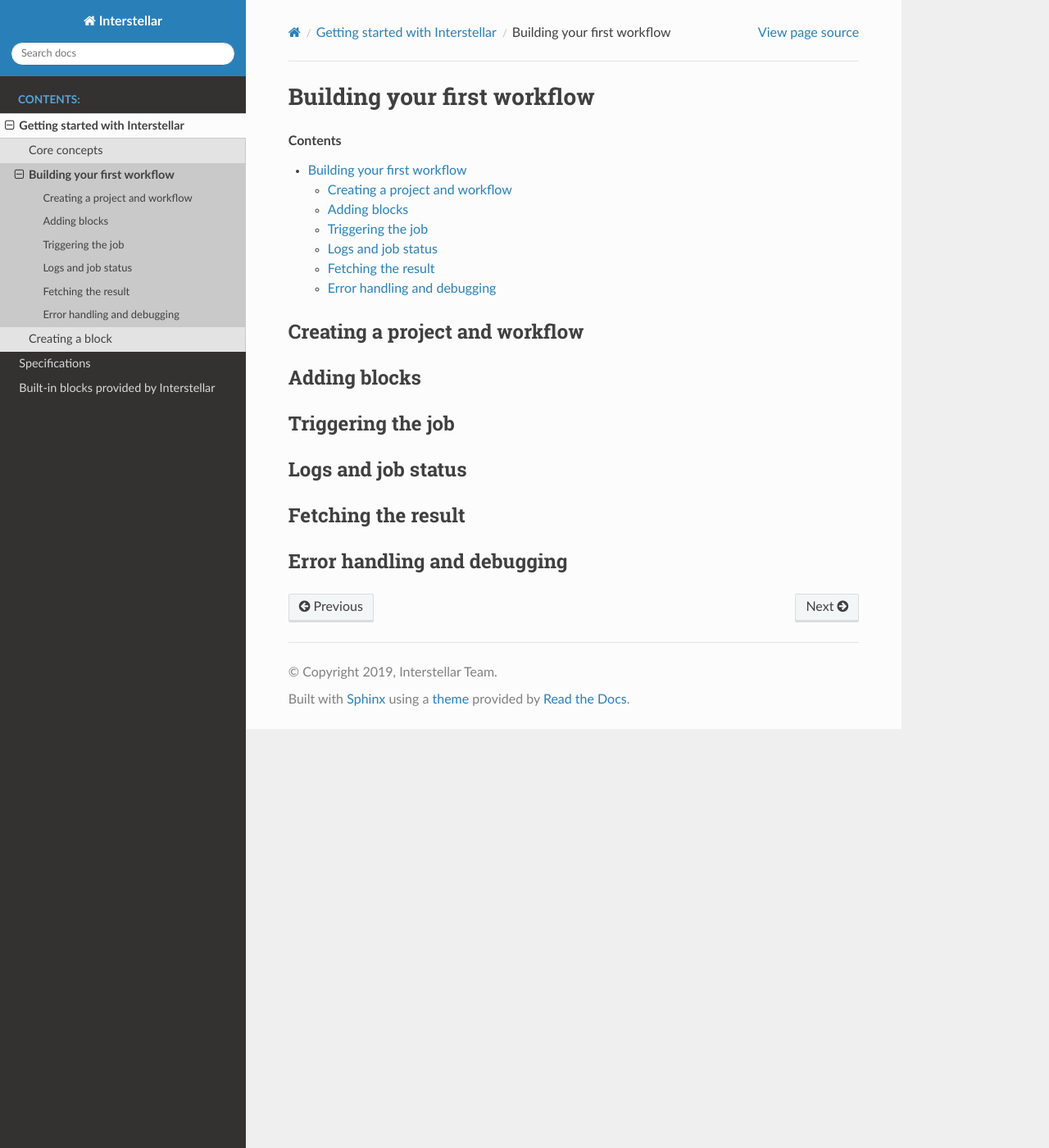
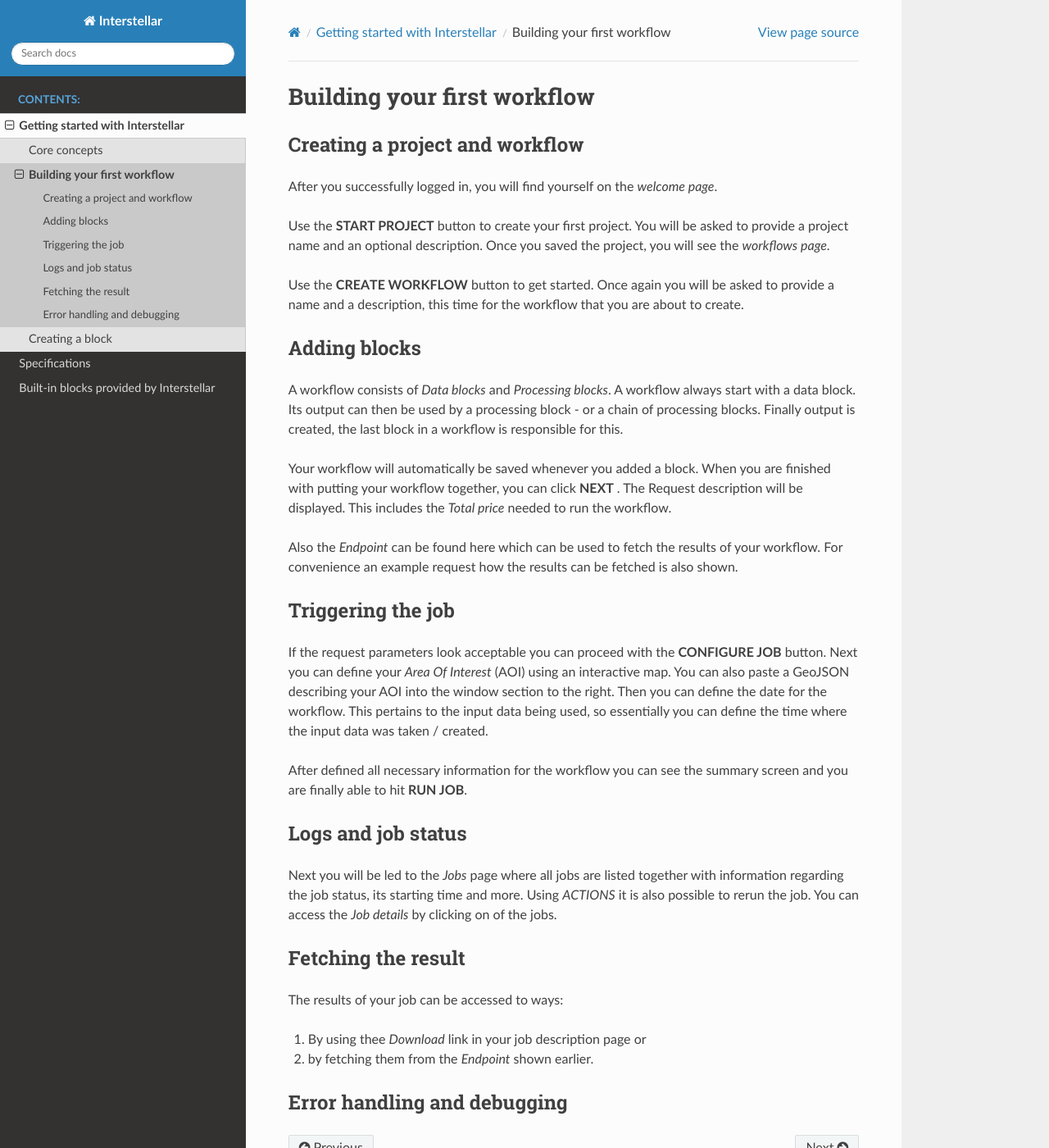
Before and after one commit to up42/docs, a Sphinx documentation site: the page built from source/getting-started/first-workflow.rst, in a window 1280 px wide and 1400 px high. Shown: the whole window at 82% size. Built offline with Sphinx 7.4.7 and the Read the Docs theme 2.0.0, drawn with Linux system fonts in a browser that asks for light colours.

Commit message:
Draft first workflow section

```diff
--- a/source/getting-started/first-workflow.rst
+++ b/source/getting-started/first-workflow.rst
@@ -1,22 +1,57 @@
 Building your first workflow
 ============================
 
-.. contents::
-
 Creating a project and workflow
 -------------------------------
+After you successfully logged in, you will find yourself on the *welcome page*.
+
+Use the **START PROJECT** button to create your first project. You will be asked to provide a
+project name and an optional description. Once you saved the project, you will see the
+*workflows page*.
+
+Use the **CREATE WORKFLOW** button to get started. Once again you will be asked to provide a name
+and a description, this time for the workflow that you are about to create.
 
 Adding blocks
 -------------
+A workflow consists of *Data blocks* and *Processing blocks*. A workflow always start with a data
+block. Its output can then be used by a processing block - or a chain of processing blocks. Finally
+output is created, the last block in a workflow is responsible for this.
+
+Your workflow will automatically be saved whenever you added a block. When you are finished with
+putting your workflow together, you can click **NEXT** . The Request description will be displayed.
+This includes the *Total price* needed to run the workflow.
+
+Also the *Endpoint* can be found here which can be used to fetch the results of your workflow.
+For convenience an example request how the results can be fetched is also shown.
 
 Triggering the job
 ------------------
+If the request parameters look acceptable you can proceed with the **CONFIGURE JOB** button.
+Next you can define your *Area Of Interest* (AOI) using an interactive map. You can also paste
+a GeoJSON describing your AOI into the window section to the right. Then you can define the date
+for the workflow. This pertains to the input data being used, so essentially you can define the
+time where the input data was taken / created.
+
+After defined all necessary information for the workflow you can see the summary screen and you are
+finally able to hit **RUN JOB**.
 
 Logs and job status
 -------------------
+Next you will be led to the *Jobs* page where all jobs are listed together with information
+regarding the job status, its starting time and more. Using *ACTIONS* it is also possible to rerun
+the job. You can access the *Job details* by clicking on of the jobs.
 
 Fetching the result
 -------------------
+.. I am guessing here as I didn't manage to successfully run a job so far.
+
+The results of your job can be accessed to ways:
+
+1. By using thee *Download* link in your job description page or
+2. by fetching them from the *Endpoint* shown earlier.
+
 
 Error handling and debugging
 ----------------------------
+.. TBD, couldn't find anything helpful so far.
```
